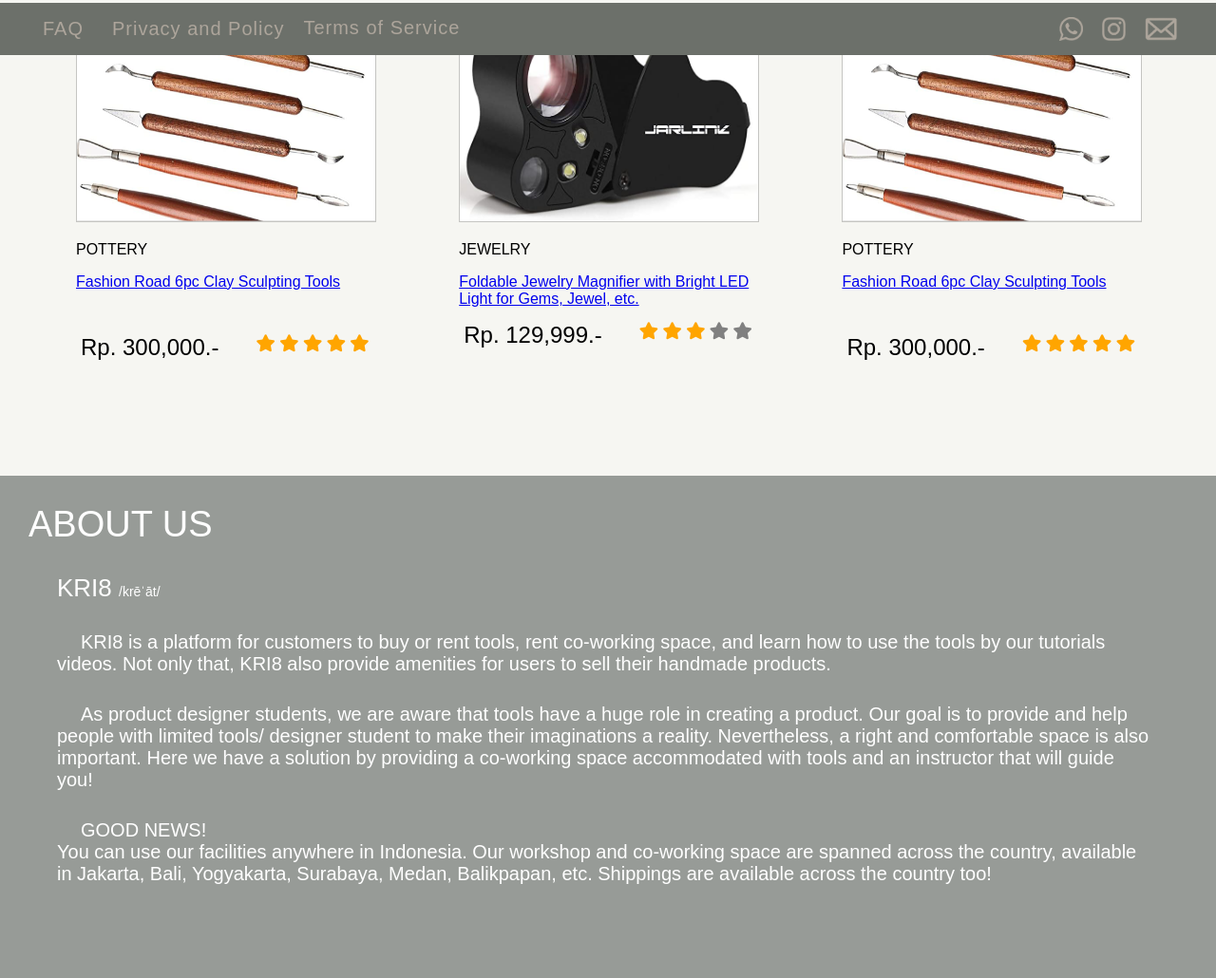
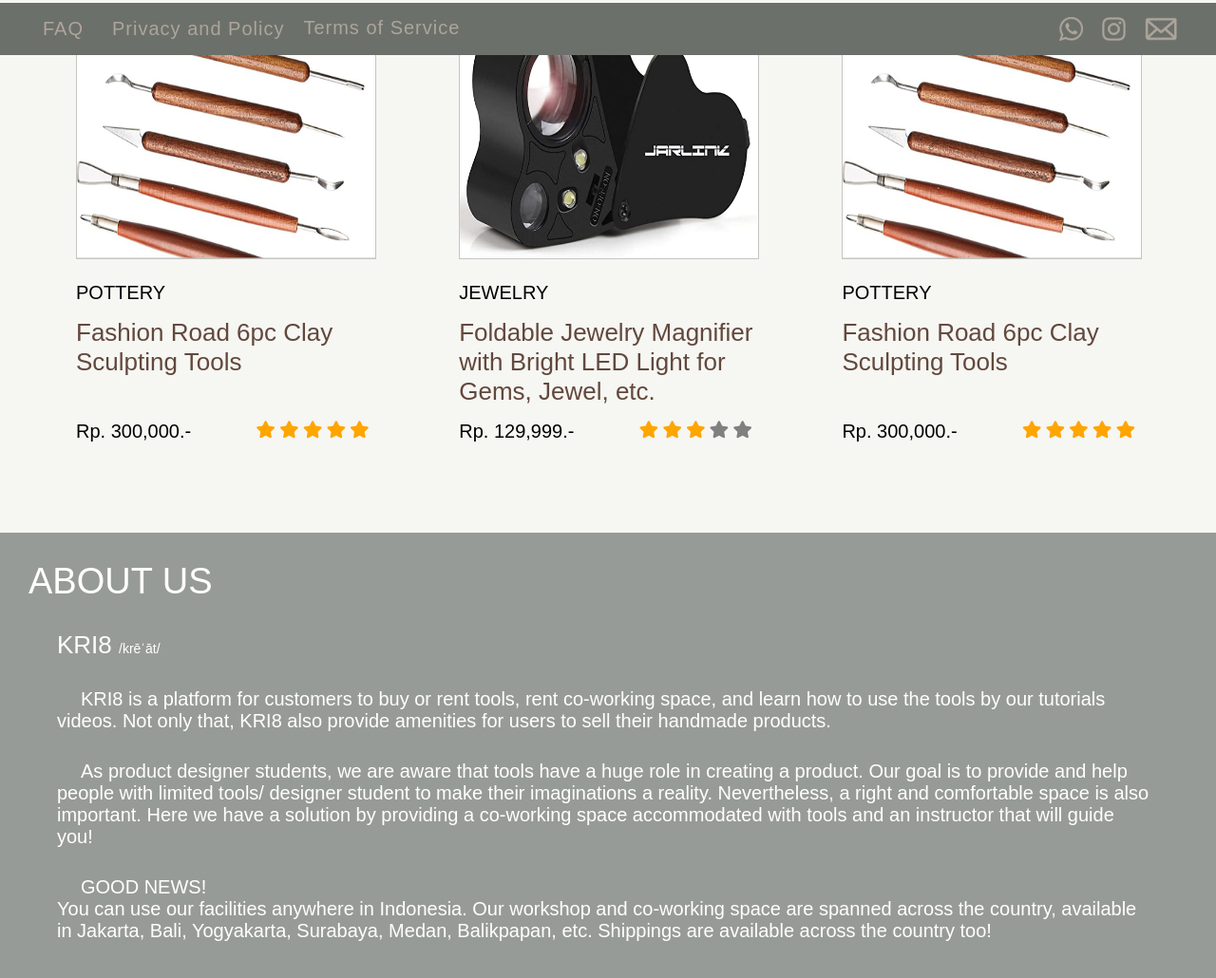
Before and after one commit to velainee/kri8, a plain HTML site: page index.html in a window 1280 px wide. Shown: the part 742-1772 px from the top of the page at 95% size. Drawn offline with Linux system fonts and the light colour scheme; a web font is replaced by a local one.

Commit message:
Update main.css

```diff
--- a/css/main.css
+++ b/css/main.css
@@ -259,11 +259,23 @@
     border: solid 1px rgba(0, 0, 0, 0.2);
 }
 
-div.deals div.deal-product-list div.product p.product-name {
-    font-size: 24px;
+div.deals div.deal-product-list div.product p.product-cat {
+    font-size: 20px;
     margin: 0;
-    padding: 10px 5px 0 5px;
-    font-weight: 700;
+    padding: 20px 5px 15px 0;
+    color: rgba(0,0,0,1);
+    text-align: left;
+    cursor: default;
+}
+
+div.deals div.deal-product-list div.product a.product-name {
+    font-size: 26px;
+    margin: 0;
+    padding: 10px 5px 0 0px;
+    color: #62483D;
+    cursor: pointer;
+    text-decoration: none;
+    text-align: left;
 }
 
 div.deals div.deal-product-list div.product div.invis-box {
@@ -274,13 +286,14 @@
 }
 
 div.deals div.deal-product-list div.product div.product-details {
-    padding: 15px 5px 0 5px;
+    padding: 15px 5px 0 0px;
     display: flex;
     justify-content: space-between;
+    cursor: default;
 }
 
 div.deals div.deal-product-list div.product div.product-details p {
-    font-size: 24px;
+    font-size: 20px;
     margin: 0;
 }
 
@@ -290,11 +303,6 @@
 }
 
 div.deals div.deal-product-list div.product div.product-details div.product-rating {
-    display: inline-block;
-}
-
-div.deals div.deal-product-list div.product div.product-details div.product-rating p {
-    font-size: 18px;
     display: inline-block;
 }
 
@@ -700,7 +708,7 @@
 div.tutorial-main-container div.tutorial-right-container {
     display: inline-block;
     background-color: #F6F6F2;
-    width: 80%;
+    width: 100%;
     padding: 100px 40px 60px 40px;
     margin-left: 288px;
 }
@@ -864,14 +872,13 @@
 div.rentbuy-main-container div.rentbuy-right-container {
     display: inline-block;
     background-color: #F6F6F2;
-    width: 80%;
+    width: 100%;
     padding: 100px 40px 0px 40px;
     margin-left: 288px;
 }
 
 
 /* RENT BUY RIGHT ITEMS */
-
 div.rentbuy-main-container div.rentbuy-right-container form {
     display: inline-block;
 }
```
